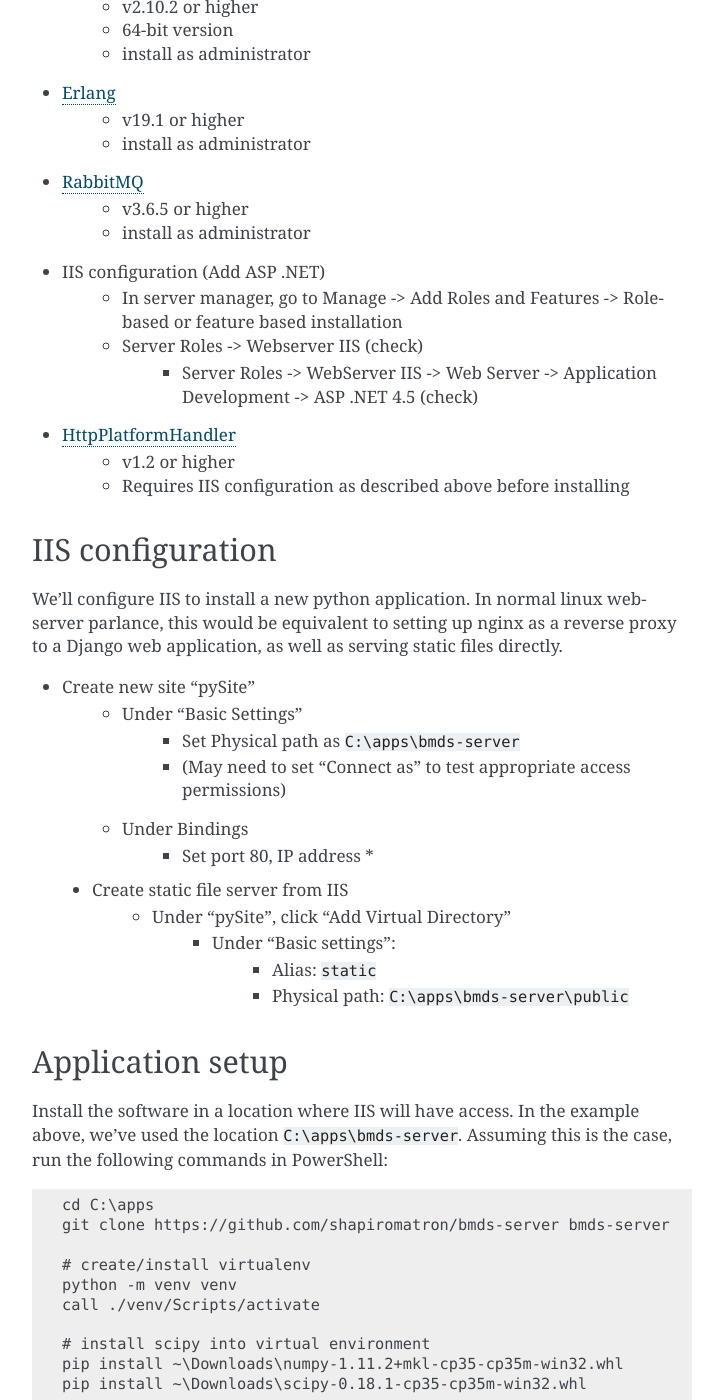
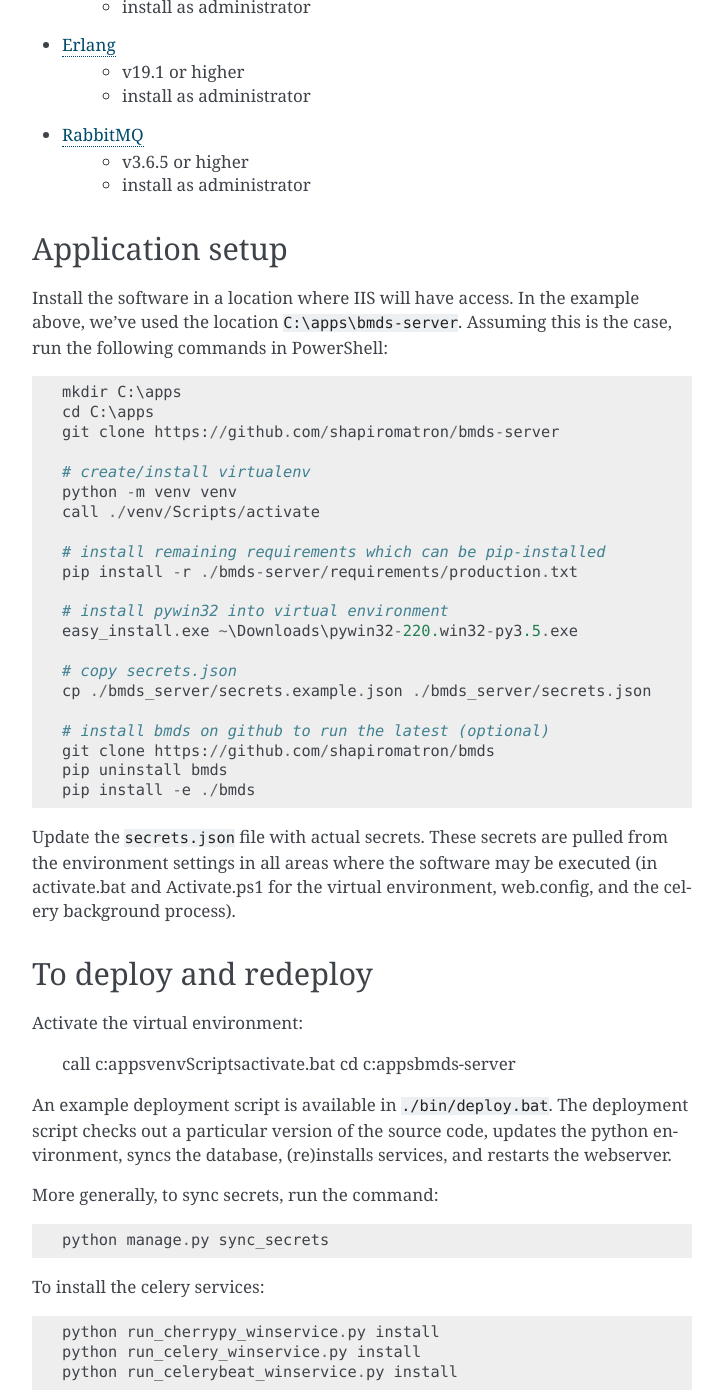
Before and after one commit to shapiromatron/bmds-server, a Sphinx documentation site: the page built from docs/deploying.rst, in a window 1280 px wide and 1400 px high, scrolled down 993 px. Shown: the whole window, without its empty margins (388-1111 px from the left). Built offline with Sphinx 7.4.7, drawn with Linux system fonts in a browser that asks for light colours; some of the changed text lies outside the part shown.

Commit message:
update docs for current deployment

```diff
--- a/docs/deploying.rst
+++ b/docs/deploying.rst
@@ -25,7 +25,6 @@
     - Enable python to be used (run Powershell as administrator):
         ``Set-ExecutionPolicy Unrestricted``
     - Download `pywin32`_ library (we will install later in a virtual environment)
-    - Download `numpy+MKL`_ and `scipy`_ library (we can't pip-install directly)
 - Git_
     - v2.10.2 or higher
     - 64-bit version
@@ -36,57 +35,25 @@
 - RabbitMQ_
     - v3.6.5 or higher
     - install as administrator
-- IIS configuration (Add ASP .NET)
-    - In server manager, go to Manage -> Add Roles and Features -> Role-based or feature based installation
-    - Server Roles -> Webserver IIS (check)
-        - Server Roles -> WebServer IIS -> Web Server -> Application Development -> ASP .NET 4.5 (check)
-- HttpPlatformHandler_
-    - v1.2 or higher
-    - Requires IIS configuration as described above before installing
 
 .. _Python: https://www.python.org/downloads/
 .. _pywin32: https://sourceforge.net/projects/pywin32/
-.. _`numpy+MKL`: http://www.lfd.uci.edu/~gohlke/pythonlibs/
-.. _scipy: http://www.lfd.uci.edu/~gohlke/pythonlibs/
 .. _Git: https://git-scm.com/download/win
 .. _Erlang: http://www.erlang.org/downloads
-.. _RabbitMQ: http://www.rabbitmq.com/downloads.html
-.. _HttpPlatformHandler: https://www.iis.net/downloads/microsoft/httpplatformhandler
-
-IIS configuration
-~~~~~~~~~~~~~~~~~
-We'll configure IIS to install a new python application. In normal linux webserver
-parlance, this would be equivalent to setting up nginx as a reverse proxy to a
-Django web application, as well as serving static files directly.
-
-- Create new site "pySite"
-    - Under "Basic Settings"
-        - Set Physical path as ``C:\apps\bmds-server``
-        - (May need to set "Connect as" to test appropriate access permissions)
-    - Under Bindings
-        - Set port 80, IP address *
-
- - Create static file server from IIS
-     - Under "pySite", click "Add Virtual Directory"
-         - Under "Basic settings":
-             - Alias: ``static``
-             - Physical path: ``C:\apps\bmds-server\public``
+.. _RabbitMQ: http://www.rabbitmq.com/download.html
 
 Application setup
 ~~~~~~~~~~~~~~~~~
 
 Install the software in a location where IIS will have access. In the example above, we've used the location ``C:\apps\bmds-server``. Assuming this is the case, run the following commands in PowerShell::
 
+    mkdir C:\apps
     cd C:\apps
-    git clone https://github.com/shapiromatron/bmds-server bmds-server
+    git clone https://github.com/shapiromatron/bmds-server
 
     # create/install virtualenv
     python -m venv venv
     call ./venv/Scripts/activate
-
-    # install scipy into virtual environment
-    pip install ~\Downloads\numpy‑1.11.2+mkl‑cp35‑cp35m‑win32.whl
-    pip install ~\Downloads\scipy‑0.18.1‑cp35‑cp35m‑win32.whl
 
     # install remaining requirements which can be pip-installed
     pip install -r ./bmds-server/requirements/production.txt
@@ -95,7 +62,12 @@
     easy_install.exe ~\Downloads\pywin32-220.win32-py3.5.exe
 
     # copy secrets.json
-    cp ./secrets.example.json ./secrets.json
+    cp ./bmds_server/secrets.example.json ./bmds_server/secrets.json
+
+    # install bmds on github to run the latest (optional)
+    git clone https://github.com/shapiromatron/bmds
+    pip uninstall bmds
+    pip install -e ./bmds
 
 Update the ``secrets.json`` file with actual secrets. These secrets are pulled
 from the environment settings in all areas where the software may be executed
```
